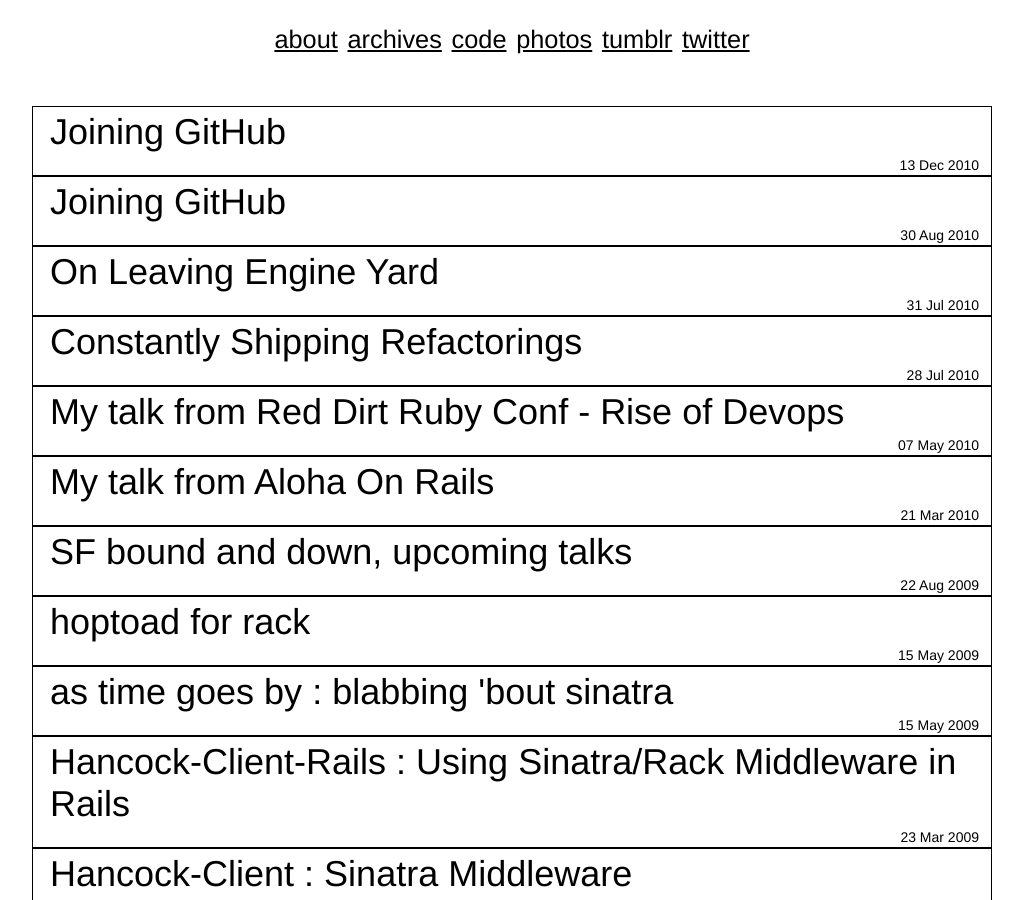
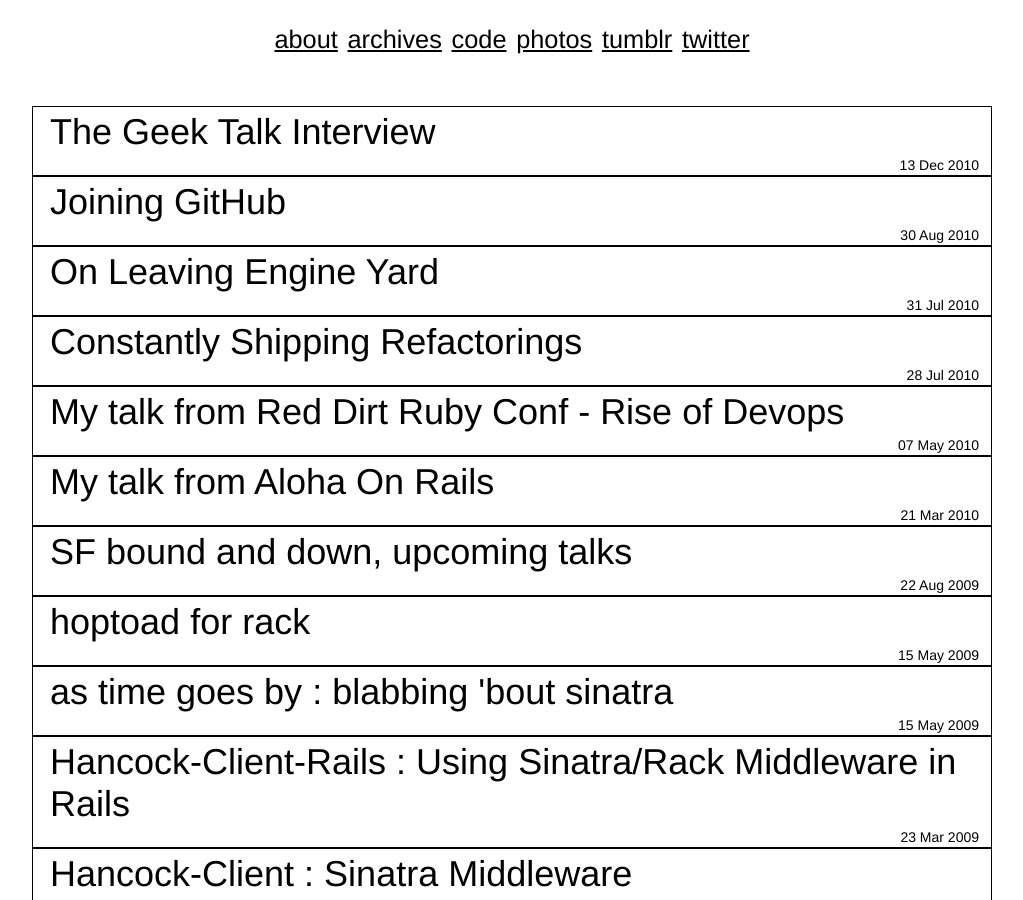
Before and after one commit to atmos/atmos.github.io, a Jekyll site: the page built from posts.html, in a window 1280 px wide and 900 px high. Shown: the whole window, without its empty margins (128-1151 px from the left). Built offline with Jekyll 4.4.1, drawn with Linux system fonts in a browser that asks for light colours; nearby versions of some CDN libraries; Markdown is read by kramdown in place of the engine named in the settings.

Commit message:
and use a meaningful title

```diff
--- a/_posts/2010-12-13-geektalk-interview.md
+++ b/_posts/2010-12-13-geektalk-interview.md
@@ -1,6 +1,6 @@
 ---
 layout: post
-title: Joining GitHub
+title: The Geek Talk Interview
 excerpt: Whoaaaaaaaaaaaaaaaaaaaaa
 ---
 
```
